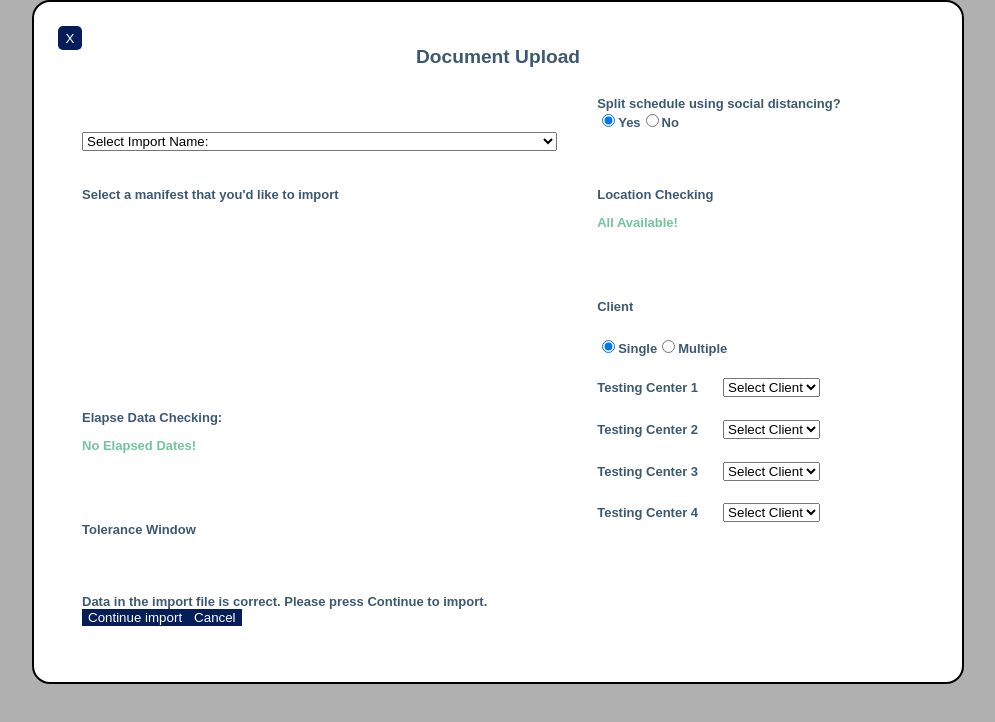
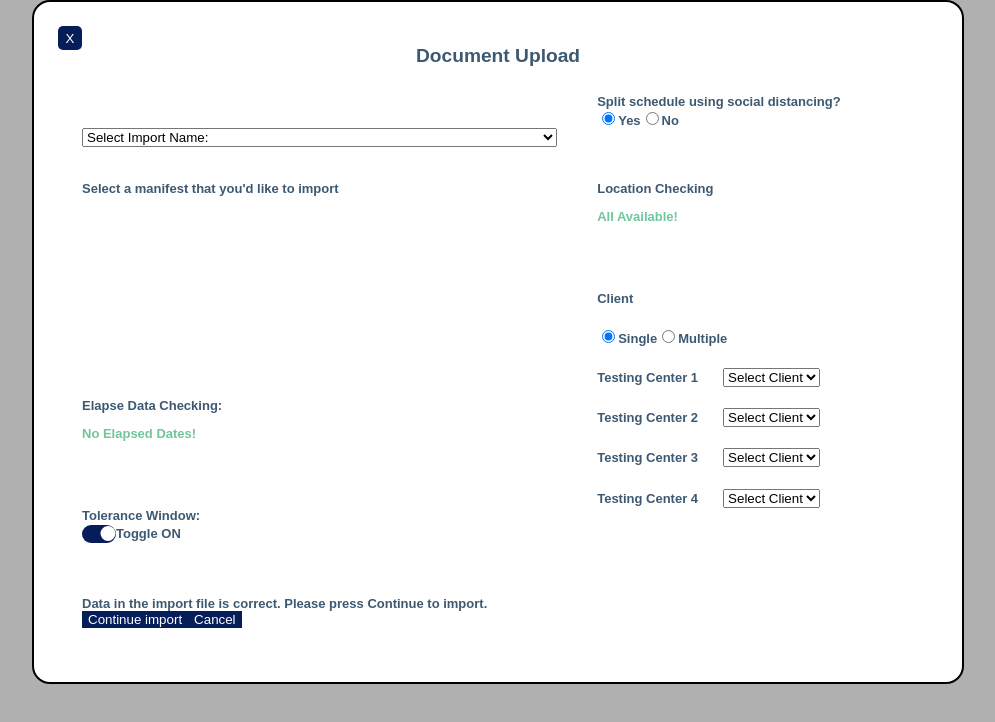
Before and after one commit to Brian4755/DocumentUploadPage, a React (Create React App) app: page / in a window 1280 px wide. Shown: the top 722 px of the page, without its empty margins (142-1137 px from the left). Built offline with nearby package versions, Linux system fonts and the light colour scheme.

Commit message:
tolerance toggle functionality

```diff
--- a/src/App.css
+++ b/src/App.css
@@ -78,6 +78,15 @@ p {
   grid-column: -1/1;
 }
 
+.tolerance-window div {
+  display: flex;
+  align-items: center;
+}
+
+.toggle-text {
+  margin-top: 2px;
+}
+
 .location-checking {
   /* height: fit-content; */
 }
--- a/src/Document.js
+++ b/src/Document.js
@@ -1,6 +1,7 @@
 import ClientSelect from "./ClientSelect";
 import Confirmation from "./Confirmation";
 import SplitSchedule from "./SplitSchedule";
+import Tolerance from "./Tolerance";
 
 const Document = () => {
   return (
@@ -25,9 +26,7 @@ const Document = () => {
         Elapse Data Checking:
         <p>No Elapsed Dates!</p>
       </div>
-      <div className="tolerance-window">
-        Tolerance Window
-      </div>
+      <Tolerance />
       <Confirmation />
     </div>
    );
--- /dev/null
+++ b/src/Slider.css
@@ -0,0 +1,51 @@
+/* slider css */
+
+.switch {
+  position: relative;
+  display: inline-block;
+  width: 34px;
+  height: 18px;
+  margin-top: 2px;
+}
+
+.switch input {
+  opacity: 0;
+  width: 0;
+  height: 0;
+}
+
+.slider {
+  position: absolute;
+  cursor: pointer;
+  top: 0;
+  left: 0;
+  right: 0;
+  bottom: 0;
+  background-color: rgb(106, 106, 106);
+  transition: .4s;
+}
+
+.slider:before {
+  position: absolute;
+  content: "";
+  border-radius: 50%;
+  background-color: white;
+  height: 15px;
+  width: 15px;
+  left: 0.5px;
+  bottom: 1.5px;
+  transition: .4s;
+}
+
+input:checked + .slider {
+  background-color: rgb(5, 29, 89);
+}
+
+input:checked + .slider:before {
+  transform: translateX(17.5px);
+}
+
+
+.slider {
+  border-radius: 34px;
+}
--- /dev/null
+++ b/src/Tolerance.js
@@ -0,0 +1,28 @@
+import './Slider.css'
+import { useState } from 'react';
+
+const Tolerance = () => {
+  const [slider, setSlider] = useState(true)
+
+  function handleSwitch() {
+    setSlider(!slider)
+    console.log(slider)
+  }
+
+  return (
+    <div className="tolerance-window">
+        Tolerance Window:
+      <div>
+        <label className="switch">
+          <input type='checkbox' defaultChecked onClick={handleSwitch}/>
+          <span className="slider"></span>
+        </label>
+        <div className='toggle-text'>
+          Toggle {slider ? 'ON' : 'OFF'}
+        </div>
+      </div>
+    </div>
+   );
+}
+
+export default Tolerance;
```
